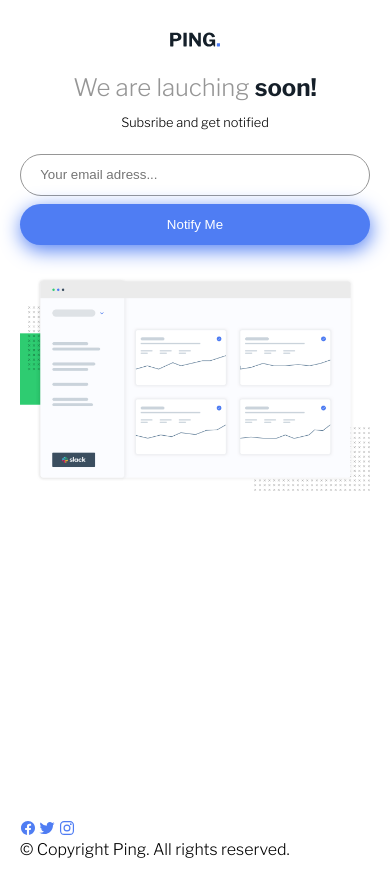
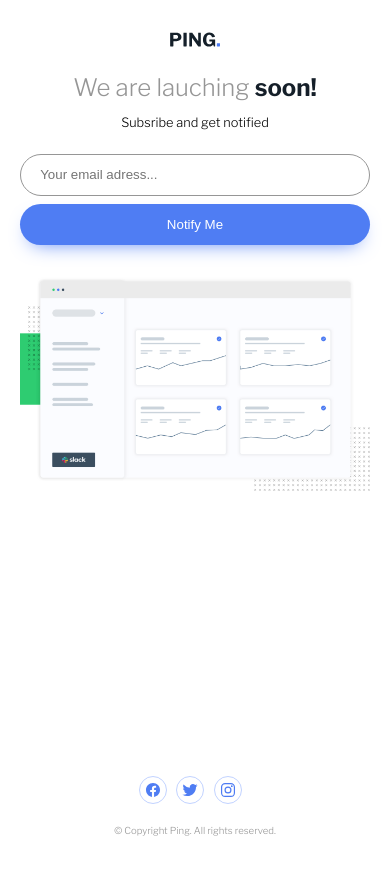
Before and after one commit to cloviswrodrigues/ping_single_column_coming_soon_page_challenge_hub, a plain HTML site: page frontend/index.html in a window 390 px wide. Drawn offline with nearby package versions, Linux system fonts and the light colour scheme.

Commit message:
implementando footer do layout mobile

```diff
--- a/frontend/index.html
+++ b/frontend/index.html
@@ -26,11 +26,11 @@
         <img src="./assets/illustration-dashboard.png" alt="" class="img__dashboard">
         <footer class="footer">
             <div class="footer__social">
-                <ion-icon name="logo-facebook"></ion-icon>
-                <ion-icon name="logo-twitter"></ion-icon>
-                <ion-icon name="logo-instagram"></ion-icon>
+                <ion-icon class="footer__social-icon" name="logo-facebook"></ion-icon>
+                <ion-icon class="footer__social-icon" name="logo-twitter"></ion-icon>
+                <ion-icon class="footer__social-icon" name="logo-instagram"></ion-icon>
             </div>
-            <span class="foote__copyright">© Copyright Ping. All rights reserved.</span>
+            <span class="footer__copyright">© Copyright Ping. All rights reserved.</span>
         </footer>
     </div>
 </body>
--- a/frontend/styles/_component.scss
+++ b/frontend/styles/_component.scss
@@ -40,17 +40,39 @@
         border: none;
         padding: .8rem 1.2rem;
         background-color: $color-blue;
-        box-shadow: 1px 5px 20px $color-blue;
+        box-shadow: 0px 8px 20px -10px $color-blue;
     }
 }
 
 .footer {
-    height: 56px;
+    width: 100%;
+    height: 60px;
+    display: flex;
+    flex-direction: column;
+    justify-content: space-between;
     position: absolute;
-    bottom: 0;
+    bottom: 40px;
 
     &__social {
+        display: flex;
+        justify-content: center;
+        margin: 0 auto;
         color: $color-blue;
+
+        &-icon {
+            margin-right: .6rem;
+            border-radius: 50%;
+            border: 1px solid $color-pale-blue;
+            padding: 5px;
+        }
+    }
+
+    &__copyright {
+        display: inline-block;
+        width: 100%;
+        font-size: .6rem;
+        color: $color-gray;
+        text-align: center;
     }
 }
 
```
Also changed, not shown: frontend/styles/main.css, 1 other file.
